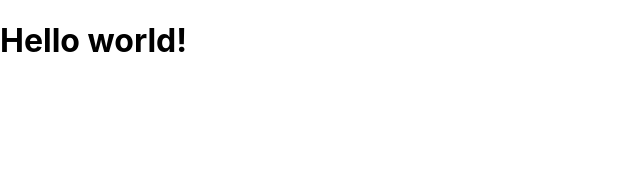
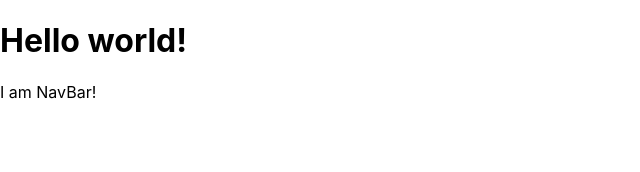
Before and after one commit to Dragontalker/myfirstreactapp, a React (Create React App) app: page / in a window 1280 px wide. Shown: the top 172 px of the page, without its empty margins (0-640 px from the left). Built offline with nearby package versions, Linux system fonts and the light colour scheme.

Commit message:
Adding react component for the first time.

```diff
--- a/src/App.js
+++ b/src/App.js
@@ -1,10 +1,12 @@
 import logo from './logo.svg';
 import './App.css';
+import NavBar from './components/NavBar'
 
 function App() {
   return (
     <div>
       <h1>Hello world!</h1>
+      <NavBar />
     </div>
   );
 }
--- /dev/null
+++ b/src/components/NavBar.js
@@ -0,0 +1,11 @@
+import React from 'react';
+
+function NavBar() {
+    return (
+        <div>
+            I am NavBar!
+        </div>
+    )
+};
+
+export default NavBar;
```
